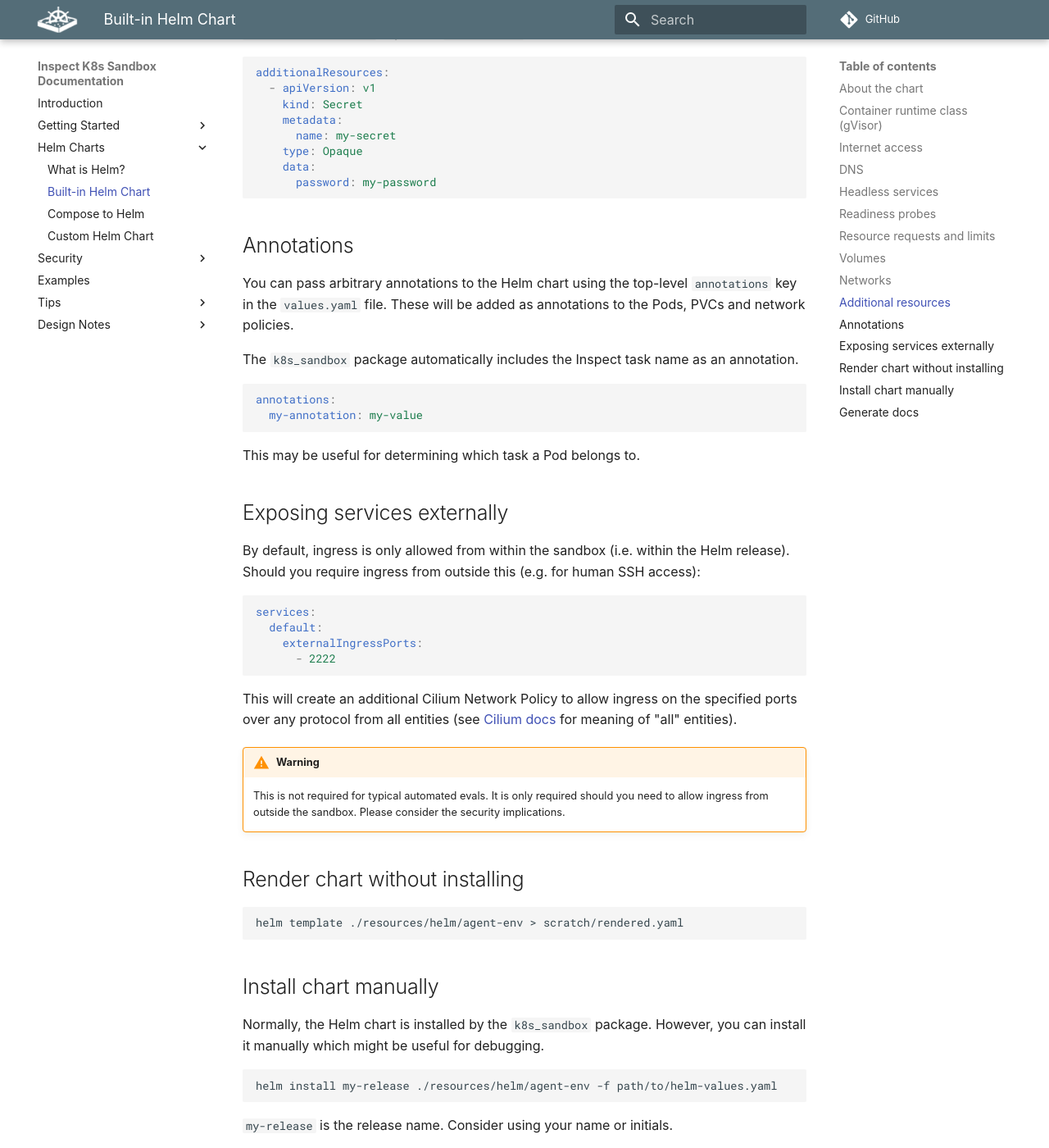
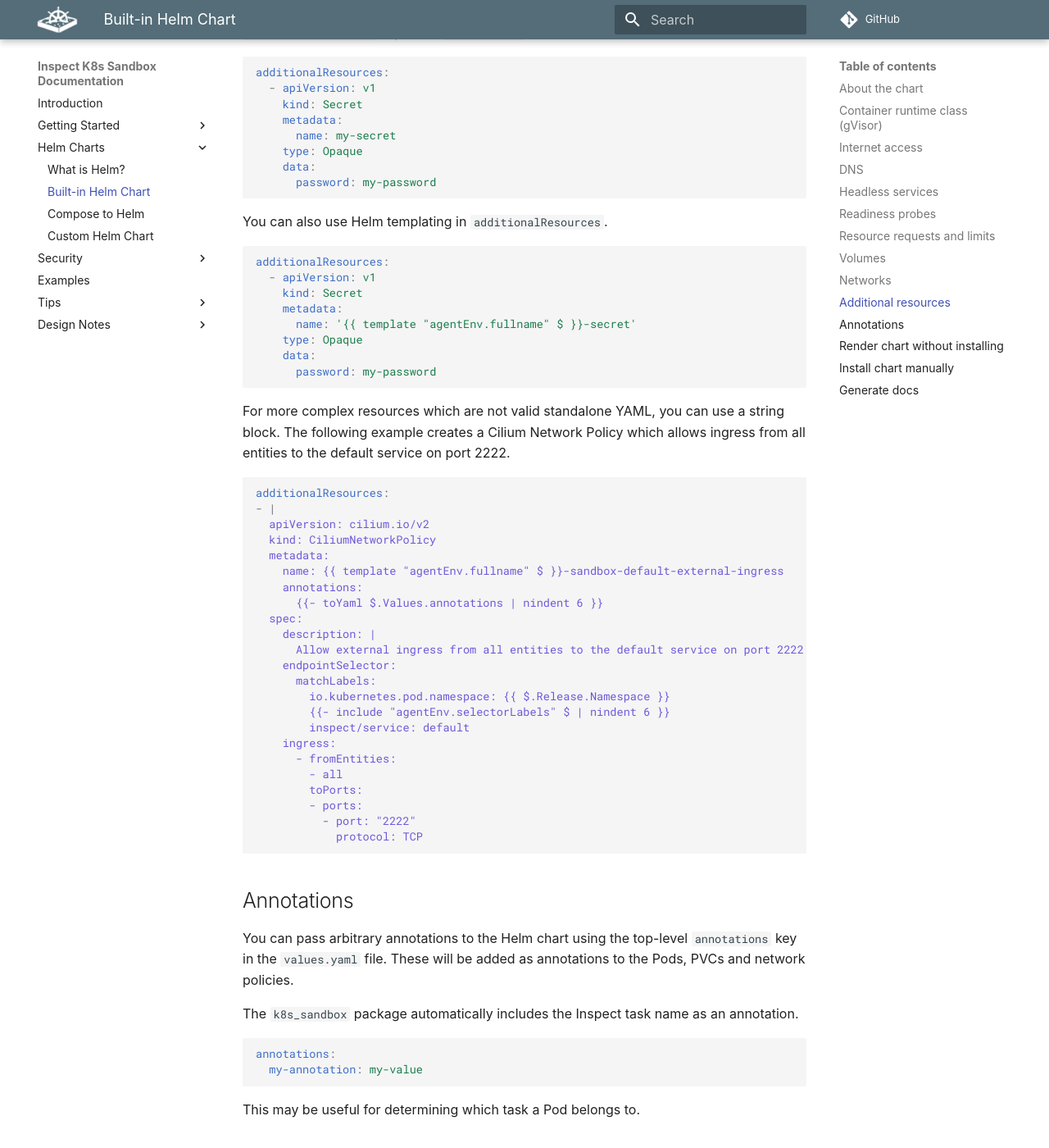
Before and after one commit to UKGovernmentBEIS/inspect_k8s_sandbox, an MkDocs documentation site: the page built from docs/docs/helm/built-in-chart.md, in a window 1280 px wide and 1400 px high, scrolled down 6554 px. Shown: the whole window at 82% size. Built offline with MkDocs 1.6.1 and Material for MkDocs 9.7.7, drawn with Linux system fonts in a browser that asks for light colours; some web fonts are replaced; comment, search, counter and statistics services are not loaded.

Commit message:
Make additionalResources support helm templating for greater flexibility.

````diff
--- a/docs/docs/helm/built-in-chart.md
+++ b/docs/docs/helm/built-in-chart.md
@@ -369,6 +369,51 @@ additionalResources:
       password: my-password
 ```
 
+
+You can also use Helm templating in `additionalResources`.
+
+```yaml
+additionalResources:
+  - apiVersion: v1
+    kind: Secret
+    metadata:
+      name: '{{ template "agentEnv.fullname" $ }}-secret'
+    type: Opaque
+    data:
+      password: my-password
+```
+
+For more complex resources which are not valid standalone YAML, you can use a string
+block. The following example creates a Cilium Network Policy which allows ingress from
+all entities to the default service on port 2222.
+
+```yaml
+additionalResources:
+- |
+  apiVersion: cilium.io/v2
+  kind: CiliumNetworkPolicy
+  metadata:
+    name: {{ template "agentEnv.fullname" $ }}-sandbox-default-external-ingress
+    annotations:
+      {{- toYaml $.Values.annotations | nindent 6 }}
+  spec:
+    description: |
+      Allow external ingress from all entities to the default service on port 2222.
+    endpointSelector:
+      matchLabels:
+        io.kubernetes.pod.namespace: {{ $.Release.Namespace }}
+        {{- include "agentEnv.selectorLabels" $ | nindent 6 }}
+        inspect/service: default
+    ingress:
+      - fromEntities:
+        - all
+        toPorts:
+        - ports:
+          - port: "2222"
+            protocol: TCP
+
+```
+
 ## Annotations
 
 You can pass arbitrary annotations to the Helm chart using the top-level `annotations`
@@ -383,30 +428,6 @@ annotations:
 ```
 
 This may be useful for determining which task a Pod belongs to.
-
-## Exposing services externally
-
-By default, ingress is only allowed from within the sandbox (i.e. within the Helm
-release). Should you require ingress from outside this (e.g. for human SSH access):
-
-```yaml
-services:
-  default:
-    externalIngressPorts:
-      - 2222
-```
-
-This will create an additional Cilium Network Policy to allow ingress on the specified
-ports over any protocol from all entities (see [Cilium
-docs](https://docs.cilium.io/en/stable/security/policy/language/#entities-based) for
-meaning of "all" entities).
-
-
-!!! warning
-
-    This is not required for typical automated evals. It is only required should you
-    need to allow ingress from outside the sandbox. Please consider the security
-    implications.
 
 ## Render chart without installing
 
--- a/src/k8s_sandbox/resources/helm/agent-env/templates/additional-resources.yaml
+++ b/src/k8s_sandbox/resources/helm/agent-env/templates/additional-resources.yaml
@@ -1,6 +1,10 @@
 {{- if .Values.additionalResources }}
 {{- range .Values.additionalResources }}
-{{ . | toYaml }}
+{{- if kindIs "string" . }}
+{{- tpl . $ }}
+{{- else }}
+{{- tpl (. | toYaml) $ }}
+{{- end }}
 ---
 {{- end }}
 {{- end }}
--- a/src/k8s_sandbox/resources/helm/agent-env/values.yaml
+++ b/src/k8s_sandbox/resources/helm/agent-env/values.yaml
@@ -79,8 +79,6 @@ services:
     tolerations: []
     # -- Node selector settings for the Pod.
     nodeSelector: {}
-    # -- Ports that are exposed for all protocols (TCP, UDP, etc.) to the outside world.
-    externalIngressPorts: []
   # nginx:
   #   runtimeClassName: gvisor
   #   image: "nginx"
@@ -122,7 +120,9 @@ services:
 # field. The actual volume name will include the release name.
 volumes: {}
 #   shared-volume:
-# -- A list of additional resources to deploy within the agent environment.
+# -- A list of additional resources to deploy within the agent environment. They're
+# passed through the Helm template engine. String values are passed through the
+# template engine then converted to YAML.
 additionalResources: []
 # -- A dict of annotations to apply to resources within the agent environment.
 annotations: {}
````
Also changed, not shown: src/k8s_sandbox/resources/helm/agent-env/templates/network-policy.yaml (+0 -28 lines), CHANGELOG.md, src/k8s_sandbox/resources/helm/agent-env/README.md, 4 other files.
